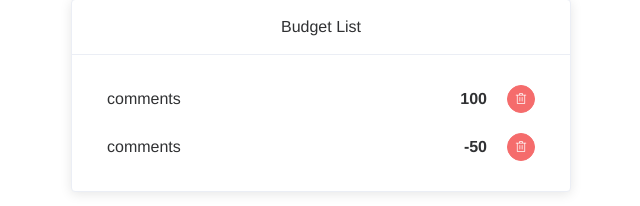
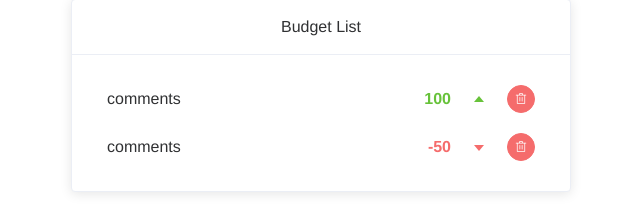
Before and after one commit to MaksimTy/budget, a Vue app: page / in a window 1280 px wide. Shown: the part 520-726 px from the top of the page, without its empty margins (319-959 px from the left). Built offline with nearby package versions, Linux system fonts and the light colour scheme.

Commit message:
icons top and bottom BudgetListItem added

```diff
--- a/src/components/BudgetListItem.vue
+++ b/src/components/BudgetListItem.vue
@@ -1,7 +1,15 @@
 <template>
   <div class="list-item">
       <span class="budget-comment">{{item.comment}}</span>
-      <span class="budget-value">{{getValue}}</span>
+      <template v-if="getValue > 0">
+          <span class="budget-value positive">{{getValue}}</span>
+          <i class="el-icon-caret-top icon positive"></i>
+        </template>
+      <template v-else>
+         <span class="budget-value negative">{{getValue}}</span>
+         <i class="el-icon-caret-bottom icon negative"></i>
+      </template>
+
       <el-button
       type="danger"
       icon="el-icon-delete"
@@ -72,6 +80,9 @@ export default {
 .budget-value {
   font-weight: bold;
   margin-left: auto;
+ margin-right: 20px;
+}
+.icon{
   margin-right: 20px;
 }
 
@@ -79,4 +90,12 @@ export default {
   font-weight: bold;
 }
 
+.positive{
+  color: #67C23A;
+}
+
+.negative{
+  color: #F56C6C;
+}
+
 </style>
```
